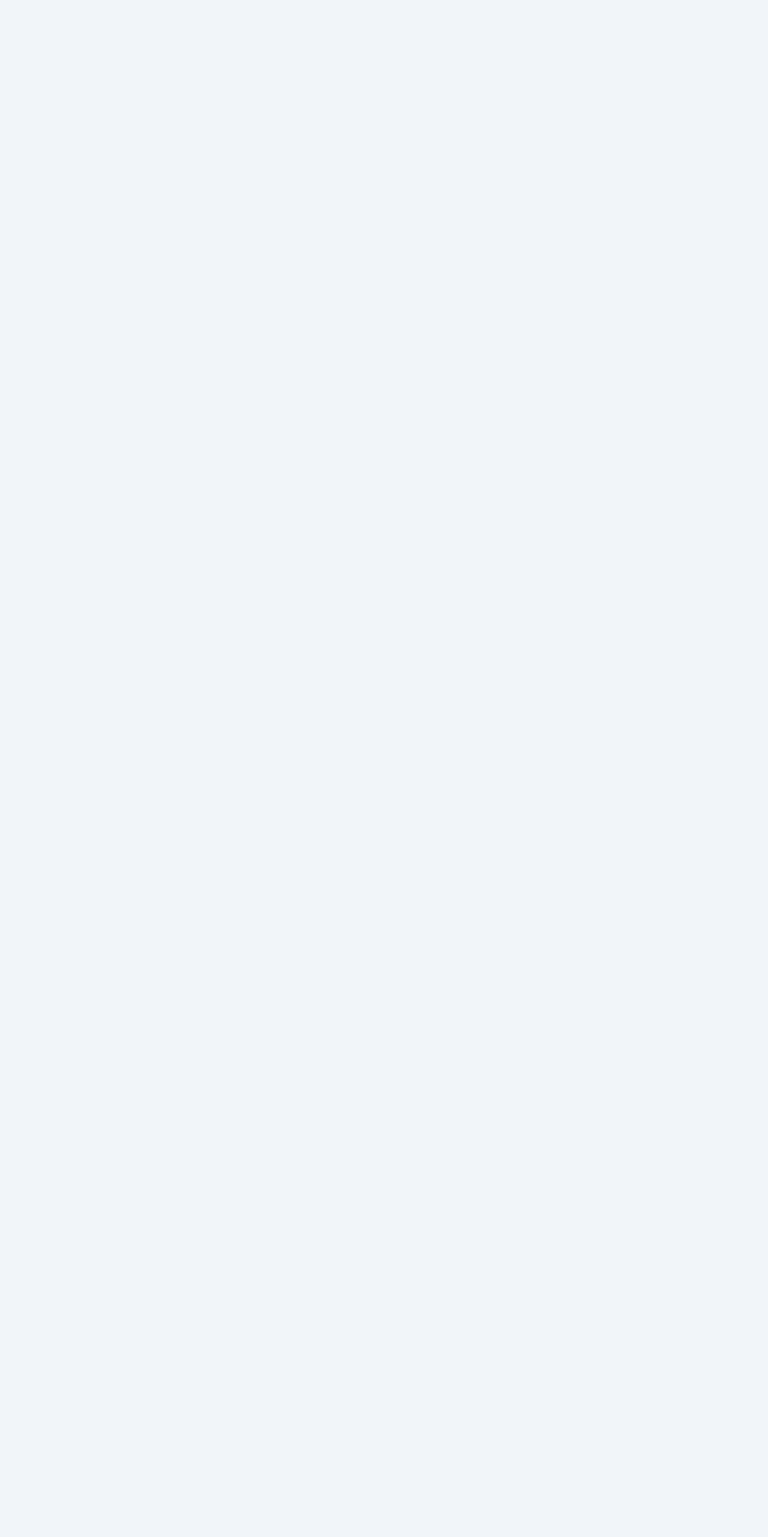
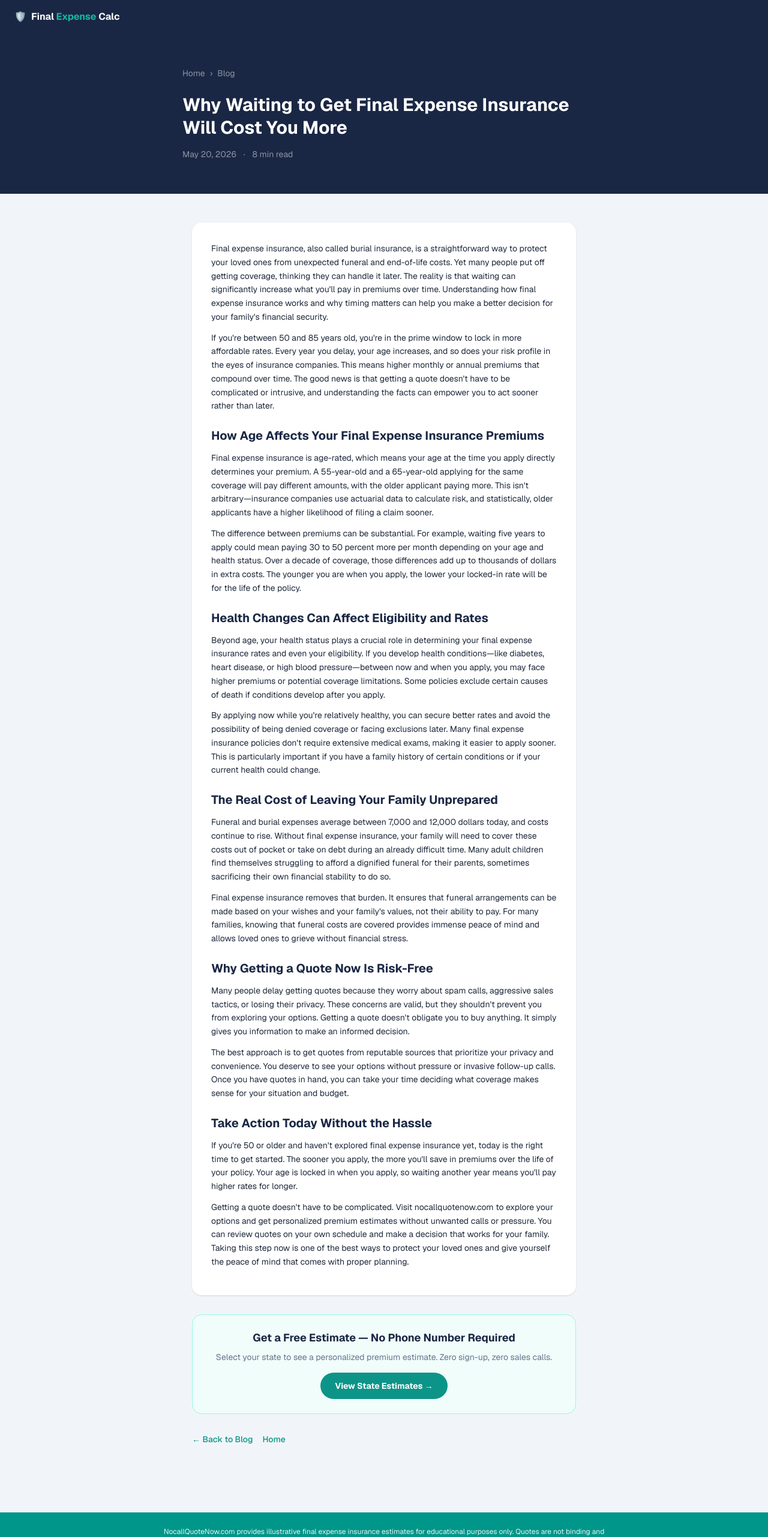
Before and after one commit to susthenewcomer45-arch/fex-calculator, a Next.js app: page /blog/why-waiting-to-get-final-expense-insurance-will-cost-you-more in a window 1280 px wide. Before the commit this address had no page. Shown: the top 2562 px of the page at 60% size. Before the commit the page ends 800 px from the top, so only its background shows below. Built offline with nearby package versions, Linux system fonts and the light colour scheme.

Commit message:
Auto-publish: Why Waiting to Get Final Expense Insurance Will Cost You More

```diff
--- /dev/null
+++ b/src/app/blog/why-waiting-to-get-final-expense-insurance-will-cost-you-more/page.tsx
@@ -0,0 +1,143 @@
+// Auto-generated 2026-05-20 — do not edit manually
+import type { Metadata } from 'next'
+import Link from 'next/link'
+
+export const metadata: Metadata = {
+  title: 'Why Waiting to Get Final Expense Insurance Will Cost You More | NocallQuoteNow',
+  description: 'Learn why delaying final expense insurance costs more. Discover how age affects burial insurance premiums and why getting quotes now matters.',
+  alternates: { canonical: 'https://nocallquotenow.com/blog/why-waiting-to-get-final-expense-insurance-will-cost-you-more' },
+  openGraph: {
+    title: 'Why Waiting to Get Final Expense Insurance Will Cost You More | NocallQuoteNow',
+    description: 'Learn why delaying final expense insurance costs more. Discover how age affects burial insurance premiums and why getting quotes now matters.',
+    url: 'https://nocallquotenow.com/blog/why-waiting-to-get-final-expense-insurance-will-cost-you-more',
+  },
+}
+
+interface Section {
+  heading?: string
+  paragraphs?: string[]
+  bullets?: string[]
+}
+
+const sections: Section[] = [
+  {
+    "paragraphs": [
+      "Final expense insurance, also called burial insurance, is a straightforward way to protect your loved ones from unexpected funeral and end-of-life costs. Yet many people put off getting coverage, thinking they can handle it later. The reality is that waiting can significantly increase what you'll pay in premiums over time. Understanding how final expense insurance works and why timing matters can help you make a better decision for your family's financial security.",
+      "If you're between 50 and 85 years old, you're in the prime window to lock in more affordable rates. Every year you delay, your age increases, and so does your risk profile in the eyes of insurance companies. This means higher monthly or annual premiums that compound over time. The good news is that getting a quote doesn't have to be complicated or intrusive, and understanding the facts can empower you to act sooner rather than later."
+    ]
+  },
+  {
+    "heading": "How Age Affects Your Final Expense Insurance Premiums",
+    "paragraphs": [
+      "Final expense insurance is age-rated, which means your age at the time you apply directly determines your premium. A 55-year-old and a 65-year-old applying for the same coverage will pay different amounts, with the older applicant paying more. This isn't arbitrary—insurance companies use actuarial data to calculate risk, and statistically, older applicants have a higher likelihood of filing a claim sooner.",
+      "The difference between premiums can be substantial. For example, waiting five years to apply could mean paying 30 to 50 percent more per month depending on your age and health status. Over a decade of coverage, those differences add up to thousands of dollars in extra costs. The younger you are when you apply, the lower your locked-in rate will be for the life of the policy."
+    ]
+  },
+  {
+    "heading": "Health Changes Can Affect Eligibility and Rates",
+    "paragraphs": [
+      "Beyond age, your health status plays a crucial role in determining your final expense insurance rates and even your eligibility. If you develop health conditions—like diabetes, heart disease, or high blood pressure—between now and when you apply, you may face higher premiums or potential coverage limitations. Some policies exclude certain causes of death if conditions develop after you apply.",
+      "By applying now while you're relatively healthy, you can secure better rates and avoid the possibility of being denied coverage or facing exclusions later. Many final expense insurance policies don't require extensive medical exams, making it easier to apply sooner. This is particularly important if you have a family history of certain conditions or if your current health could change."
+    ]
+  },
+  {
+    "heading": "The Real Cost of Leaving Your Family Unprepared",
+    "paragraphs": [
+      "Funeral and burial expenses average between 7,000 and 12,000 dollars today, and costs continue to rise. Without final expense insurance, your family will need to cover these costs out of pocket or take on debt during an already difficult time. Many adult children find themselves struggling to afford a dignified funeral for their parents, sometimes sacrificing their own financial stability to do so.",
+      "Final expense insurance removes that burden. It ensures that funeral arrangements can be made based on your wishes and your family's values, not their ability to pay. For many families, knowing that funeral costs are covered provides immense peace of mind and allows loved ones to grieve without financial stress."
+    ]
+  },
+  {
+    "heading": "Why Getting a Quote Now Is Risk-Free",
+    "paragraphs": [
+      "Many people delay getting quotes because they worry about spam calls, aggressive sales tactics, or losing their privacy. These concerns are valid, but they shouldn't prevent you from exploring your options. Getting a quote doesn't obligate you to buy anything. It simply gives you information to make an informed decision.",
+      "The best approach is to get quotes from reputable sources that prioritize your privacy and convenience. You deserve to see your options without pressure or invasive follow-up calls. Once you have quotes in hand, you can take your time deciding what coverage makes sense for your situation and budget."
+    ]
+  },
+  {
+    "heading": "Take Action Today Without the Hassle",
+    "paragraphs": [
+      "If you're 50 or older and haven't explored final expense insurance yet, today is the right time to get started. The sooner you apply, the more you'll save in premiums over the life of your policy. Your age is locked in when you apply, so waiting another year means you'll pay higher rates for longer.",
+      "Getting a quote doesn't have to be complicated. Visit nocallquotenow.com to explore your options and get personalized premium estimates without unwanted calls or pressure. You can review quotes on your own schedule and make a decision that works for your family. Taking this step now is one of the best ways to protect your loved ones and give yourself the peace of mind that comes with proper planning."
+    ]
+  }
+]
+
+const postDate = '2026-05-20'
+const readTime = '8 min read'
+
+export default function BlogPost() {
+  const formattedDate = new Date(postDate).toLocaleDateString('en-US', {
+    year: 'numeric',
+    month: 'long',
+    day: 'numeric',
+  })
+
+  return (
+    <>
+      <section className="bg-[#1a2744] py-14 px-4">
+        <div className="max-w-2xl mx-auto">
+          <nav className="text-sm text-white/50 mb-6">
+            <Link href="/" className="hover:text-[#14b8a6] transition-colors">Home</Link>
+            <span className="mx-2">›</span>
+            <Link href="/blog" className="hover:text-[#14b8a6] transition-colors">Blog</Link>
+          </nav>
+          <h1 className="font-bold text-white leading-tight mb-4 text-3xl">
+            Why Waiting to Get Final Expense Insurance Will Cost You More
+          </h1>
+          <div className="flex items-center gap-3 text-sm text-white/50">
+            <time dateTime={postDate}>{formattedDate}</time>
+            <span>·</span>
+            <span>{readTime}</span>
+          </div>
+        </div>
+      </section>
+
+      <article className="max-w-2xl mx-auto px-4 py-12">
+        <div className="bg-white rounded-2xl shadow-sm p-8 space-y-6">
+          {sections.map((section, i) => (
+            <div key={i}>
+              {section.heading && (
+                <h2 className="text-xl font-bold text-[#1a2744] mb-3">{section.heading}</h2>
+              )}
+              {section.paragraphs?.map((para, j) => (
+                <p key={j} className="text-[#1e293b] leading-relaxed text-sm mb-3">{para}</p>
+              ))}
+              {section.bullets && (
+                <ul className="list-disc list-inside space-y-2 text-sm text-[#1e293b] leading-relaxed ml-2 mb-3">
+                  {section.bullets.map((item, k) => (
+                    <li key={k}>{item}</li>
+                  ))}
+                </ul>
+              )}
+            </div>
+          ))}
+        </div>
+
+        <div className="mt-8 bg-[#f0fdfa] border border-teal-200 rounded-2xl p-6 text-center">
+          <p className="font-bold text-[#1a2744] text-lg mb-2">
+            Get a Free Estimate — No Phone Number Required
+          </p>
+          <p className="text-[#64748b] text-sm mb-4">
+            Select your state to see a personalized premium estimate. Zero sign-up, zero sales calls.
+          </p>
+          <Link
+            href="/"
+            className="inline-block bg-[#0d9488] hover:bg-teal-700 text-white font-bold px-6 py-3 rounded-full text-sm transition-colors"
+          >
+            View State Estimates →
+          </Link>
+        </div>
+
+        <div className="mt-8 flex gap-4 text-sm">
+          <Link href="/blog" className="text-[#0d9488] hover:underline font-medium">
+            ← Back to Blog
+          </Link>
+          <Link href="/" className="text-[#0d9488] hover:underline font-medium">
+            Home
+          </Link>
+        </div>
+      </article>
+    </>
+  )
+}
--- a/src/lib/generated-posts.json
+++ b/src/lib/generated-posts.json
@@ -1,4 +1,11 @@
 [
+  {
+    "slug": "why-waiting-to-get-final-expense-insurance-will-cost-you-more",
+    "title": "Why Waiting to Get Final Expense Insurance Will Cost You More",
+    "description": "Learn why delaying final expense insurance costs more. Discover how age affects burial insurance premiums and why getting quotes now matters.",
+    "date": "2026-05-20",
+    "readTime": "8 min read"
+  },
   {
     "slug": "how-age-affects-your-final-expense-insurance-premium",
     "title": "How Age Affects Your Final Expense Insurance Premium",
```
